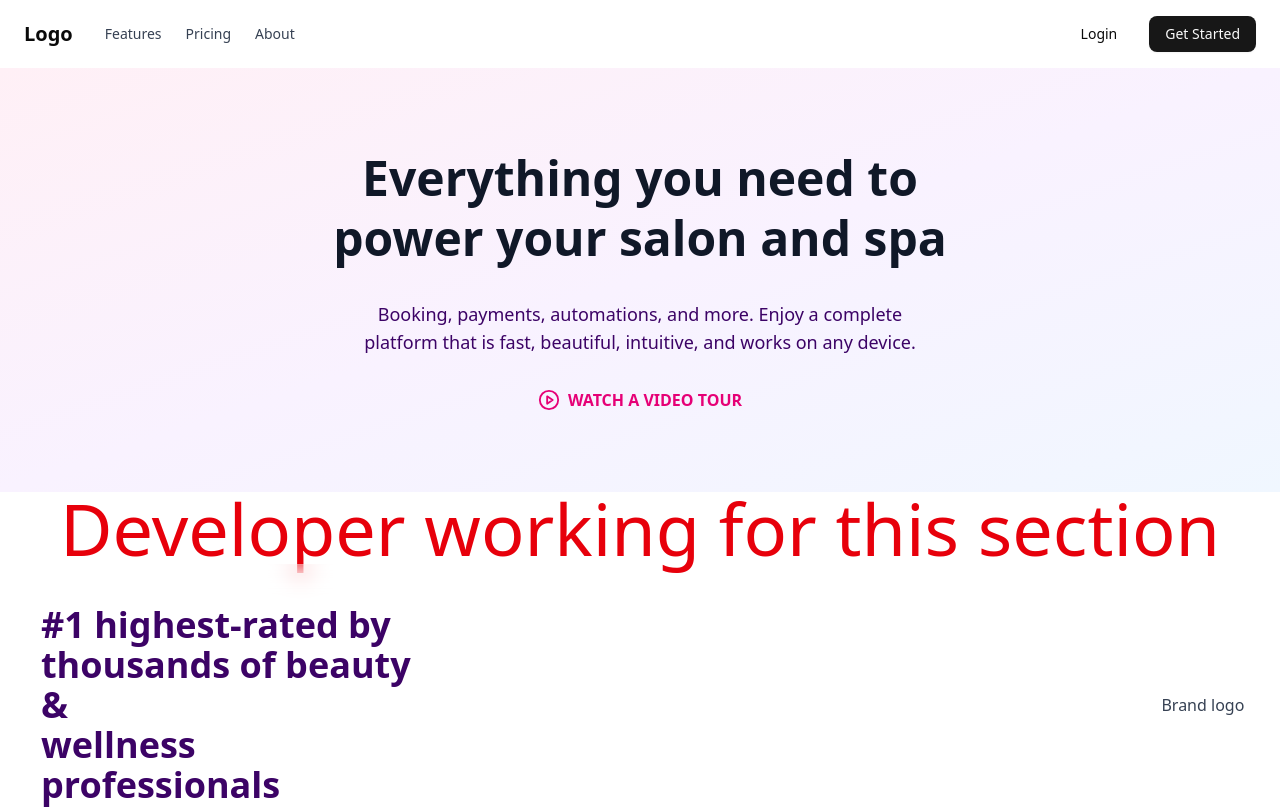
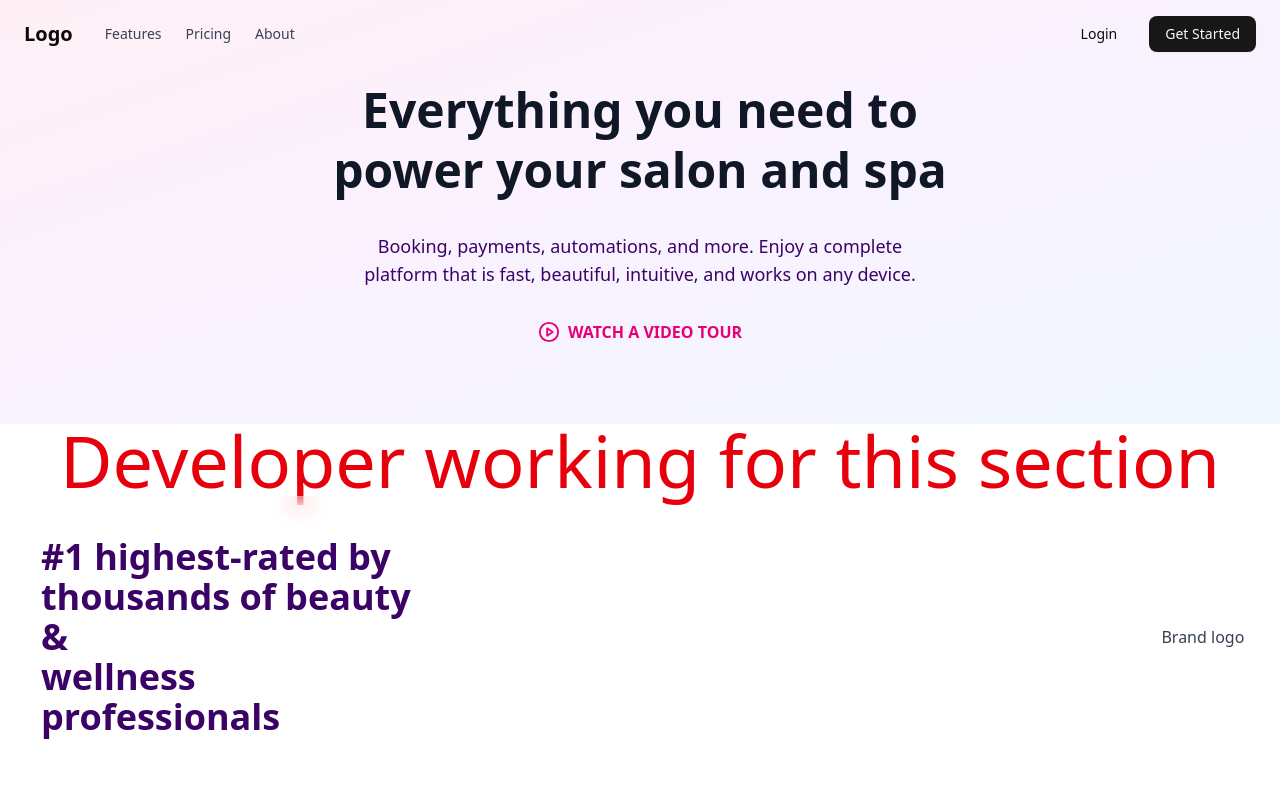
Before and after one commit to tahmidwevloper/Parlouriya-landing, a Next.js app: page / in a window 1280 px wide. Shown: the top 809 px of the page. Built offline with nearby package versions, Linux system fonts and the light colour scheme.

Commit message:
Scrolling effect added in header section

```diff
--- a/components/common/Header.tsx
+++ b/components/common/Header.tsx
@@ -3,10 +3,29 @@
 import Link from "next/link";
 import { Button } from "@/components/ui/button";
 import { Menu } from "lucide-react";
+import { useEffect, useState } from "react";
 
 const Header = () => {
+  const [changeHeaderColor, setChangeHeaderColor] = useState(false);
+  const handleScrollingEffect = () => {
+    if (scrollY > 50) setChangeHeaderColor(true);
+    else setChangeHeaderColor(false);
+  };
+
+  useEffect(() => {
+    document.addEventListener("scroll", handleScrollingEffect);
+
+    return () => {
+      document.removeEventListener("scroll", handleScrollingEffect);
+    };
+  }, [changeHeaderColor]);
+
   return (
-    <header className="w-full px-6 py-4 shadow-md flex items-center justify-between bg-white">
+    <header
+      className={`w-full fixed z-50 px-6 py-4 flex items-center justify-between ${
+        changeHeaderColor ? "bg-purple-100 shadow-md" : "bg-transparent"
+      }`}
+    >
       <div className="flex items-center gap-8">
         <Link href="/" className="text-xl font-bold">
           Logo
```
